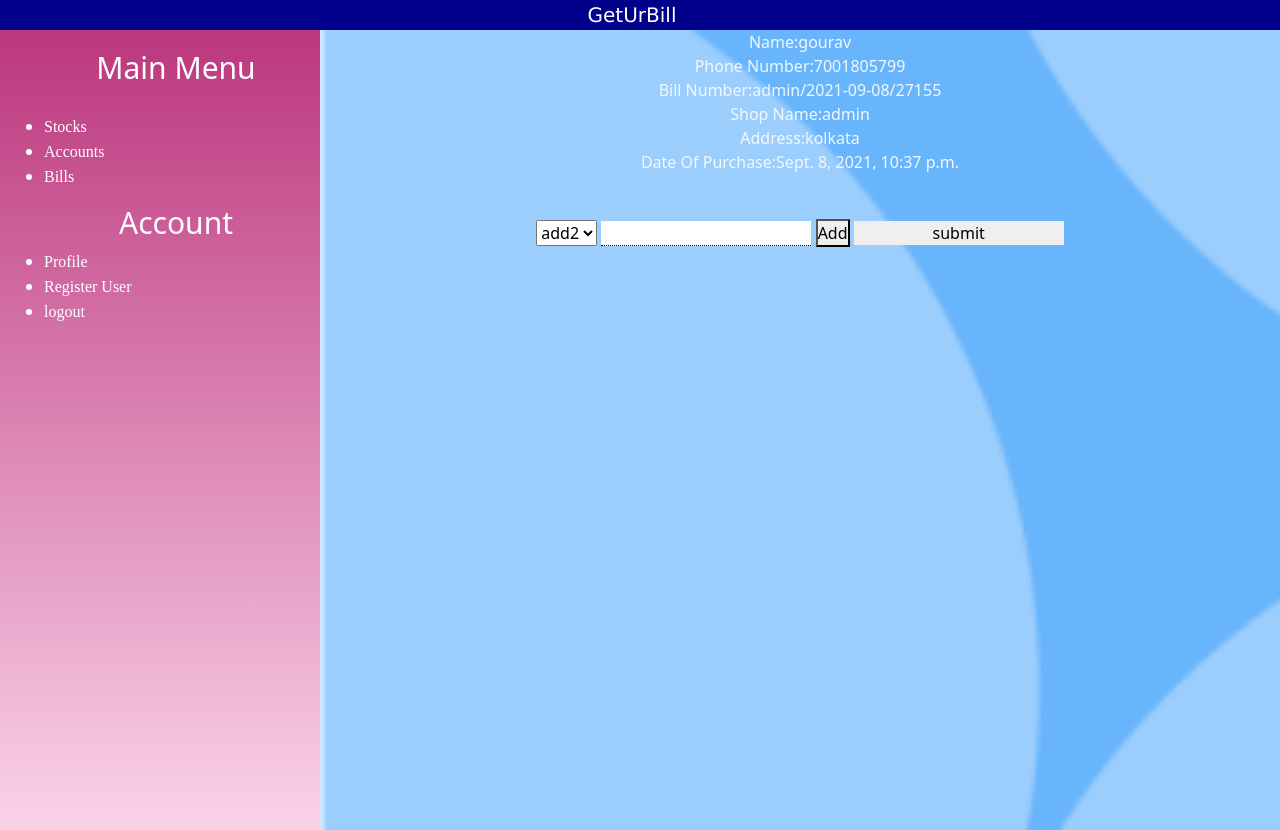
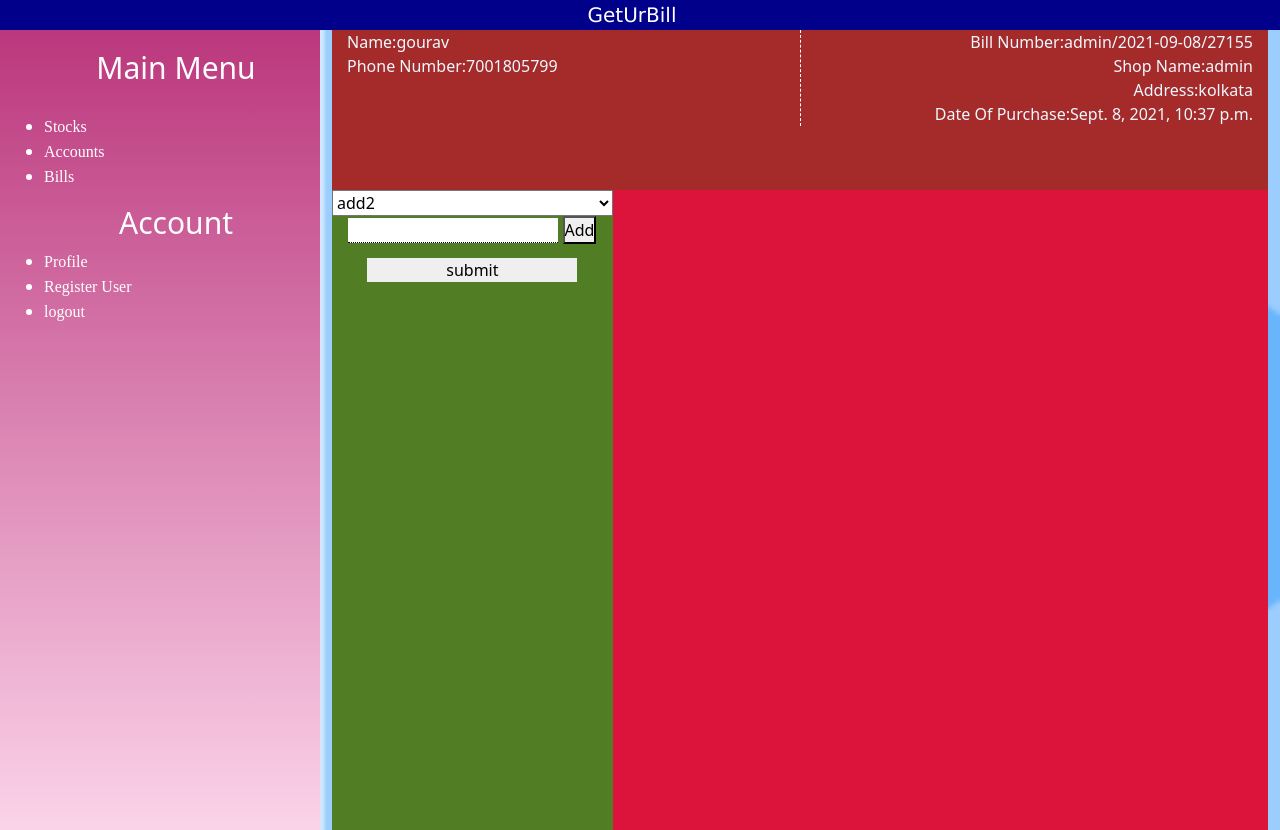
Before and after one commit to Gourav5015/getUrBill, a Django app: page /createbill/ in a window 1280 px wide. Run offline with Django 3.2, Linux system fonts and the light colour scheme; a user stored in the database is signed in; data comes from the database, SQL or seed files in the repository; parts of the project's set-up code (start-up, migrations or seed data) failed here and were passed over.

Commit message:
Add files via upload

```diff
--- a/management/GetUrBill/static/newbill.css
+++ b/management/GetUrBill/static/newbill.css
@@ -1,10 +1,36 @@
-.load{
-    justify-content: center;
-    display:flex;
-    flex-direction: column;
-    flex-wrap: wrap;
-    align-items: center;
+.load .main{
+    display: grid;
+    grid-template-columns:30% 70%;
+    grid-template-rows: 20%;
     background-image: url('registration.png');
     background-repeat: none;
     background-size: cover;
 }
+.billinfo{
+    grid-column-start:1;
+    grid-column-end:-1;
+    background-color: brown;
+}
+.personalinfo{
+    width: 50%;
+    text-align: left !important;
+    float: left;
+    padding-left: 15px;
+
+}
+.sellerinfo{
+    width: 50%;
+    float:right;
+    text-align: right !important;
+    padding-right: 15px;
+    border-left: 1px dashed white;
+}
+.additem{
+    background-color: rgb(81, 126, 36);
+}
+.additem select,input{
+    width: 100%;
+}
+.billitem{
+    background-color: crimson;
+}
```
